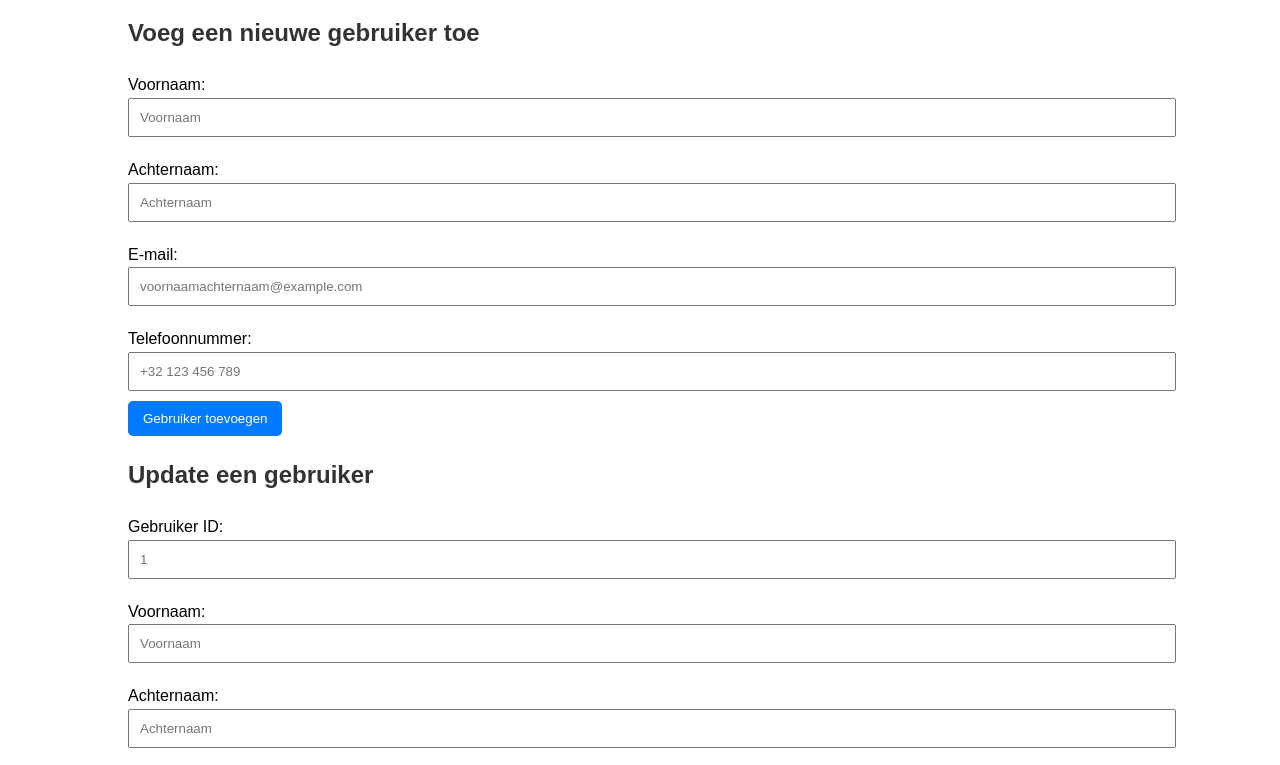
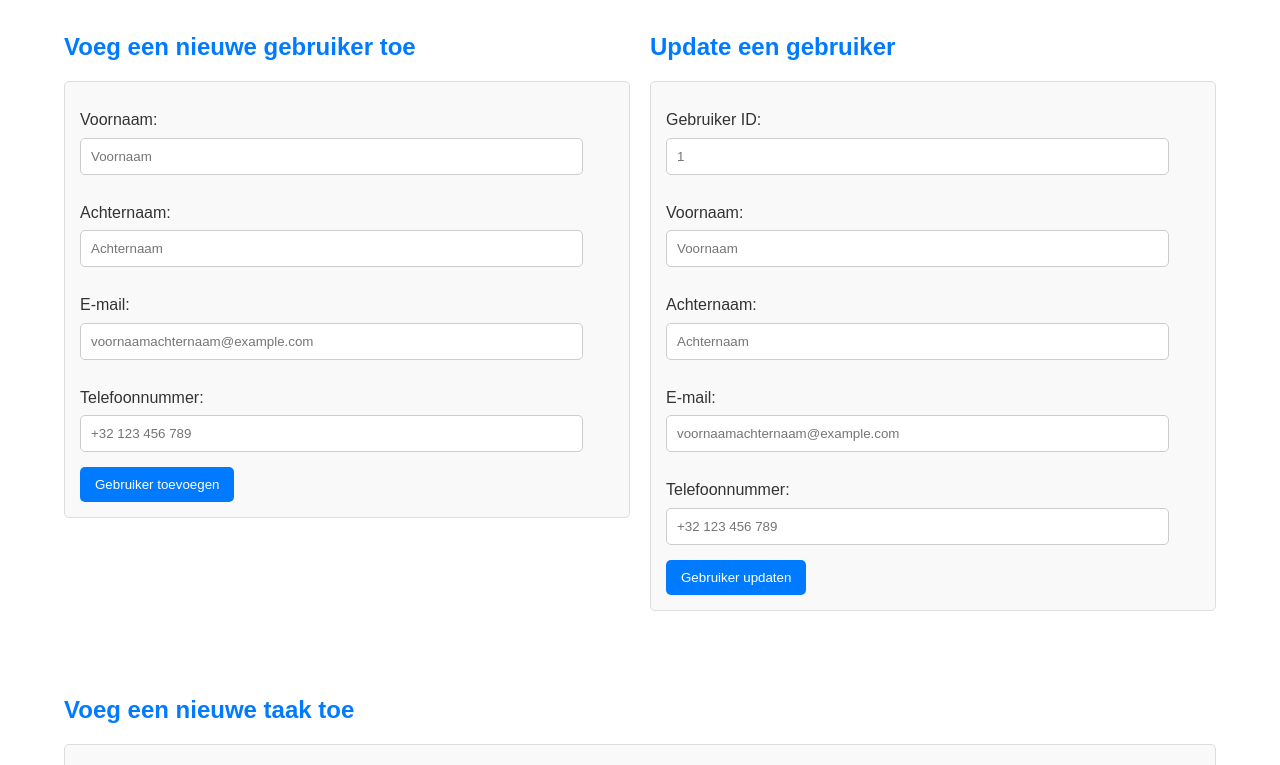
Before and after one commit to XanderWTRS/BackendWeb-Node.js, a website: page public/index.html in a window 1280 px wide. Shown: the part 80-845 px from the top of the page. Drawn offline with Linux system fonts and the light colour scheme; no server answers.

Commit message:
More styling

```diff
--- a/public/index.html
+++ b/public/index.html
@@ -9,20 +9,21 @@
 <body>
     <h1>Task Management CRUD</h1>
 
+    <div id="user-forms-container">
         <section id="create-user">
             <h2>Voeg een nieuwe gebruiker toe</h2>
             <form id="user-form">
                 <label for="first-name">Voornaam:</label>
-            <input type="text" id="first-name" placeholder="Voornaam" required><br>
+                <input type="text" id="first-name" placeholder="Voornaam" required>
 
                 <label for="last-name">Achternaam:</label>
-            <input type="text" id="last-name" placeholder="Achternaam" required><br>
+                <input type="text" id="last-name" placeholder="Achternaam" required>
 
                 <label for="email">E-mail:</label>
-            <input type="email" id="email" placeholder="voornaamachternaam@example.com" required><br>
+                <input type="email" id="email" placeholder="voornaamachternaam@example.com" required>
 
                 <label for="phone-number">Telefoonnummer:</label>
-            <input type="text" id="phone-number" placeholder="+32 123 456 789" required><br>
+                <input type="text" id="phone-number" placeholder="+32 123 456 789" required>
 
                 <button type="submit">Gebruiker toevoegen</button>
             </form>
@@ -33,42 +34,42 @@
             <h2>Update een gebruiker</h2>
             <form id="update-user-form">
                 <label for="update-user-id">Gebruiker ID:</label>
-            <input type="number" id="update-user-id" placeholder="1" required><br>
+                <input type="number" id="update-user-id" placeholder="1" required>
 
                 <label for="update-first-name">Voornaam:</label>
-            <input type="text" id="update-first-name" placeholder="Voornaam" required><br>
+                <input type="text" id="update-first-name" placeholder="Voornaam" required>
 
                 <label for="update-last-name">Achternaam:</label>
-            <input type="text" id="update-last-name" placeholder="Achternaam" required><br>
+                <input type="text" id="update-last-name" placeholder="Achternaam" required>
 
                 <label for="update-email">E-mail:</label>
-            <input type="email" id="update-email" placeholder="voornaamachternaam@example.com" required><br>
+                <input type="email" id="update-email" placeholder="voornaamachternaam@example.com" required>
 
                 <label for="update-phone-number">Telefoonnummer:</label>
-            <input type="text" id="update-phone-number" placeholder="+32 123 456 789" required><br>
+                <input type="text" id="update-phone-number" placeholder="+32 123 456 789" required>
 
                 <button type="submit">Gebruiker updaten</button>
             </form>
         </section>
-
+    </div>
 
     <section id="create-task">
         <h2>Voeg een nieuwe taak toe</h2>
         <form id="task-form">
             <label for="task-user-id">Gebruiker ID:</label>
-            <select id="task-user-id" required></select><br>
+            <select id="task-user-id" required></select>
 
             <label for="task-title">Titel:</label>
-            <input type="text" id="task-title" placeholder="Bijvoorbeeld: Maak rapport" required><br>
+            <input type="text" id="task-title" placeholder="Bijvoorbeeld: Maak rapport" required>
 
             <label for="task-description">Beschrijving:</label>
-            <textarea id="task-description" placeholder="Optionele beschrijving"></textarea><br>
+            <textarea id="task-description" placeholder="Optionele beschrijving"></textarea>
 
             <label for="task-status">Status:</label>
             <select id="task-status">
                 <option value="open">Open</option>
                 <option value="completed">Voltooid</option>
-            </select><br>
+            </select>
 
             <button type="submit">Taak toevoegen</button>
         </form>
--- a/public/style.css
+++ b/public/style.css
@@ -1,17 +1,25 @@
 body {
     font-family: Arial, sans-serif;
-    margin: 20px;
+    margin: 20px auto;
     line-height: 1.6;
-    width: 80vw;
-    margin: 0 auto;
+    width: 90vw;
+    max-width: 1200px;
+    color: #333;
 }
 
 h1, h2 {
-    color: #333;
+    color: #007bff;
+    margin-bottom: 15px;
 }
 
 form {
     margin-bottom: 20px;
+    padding: 15px;
+    border: 1px solid #ddd;
+    border-radius: 5px;
+    background-color: #f9f9f9;
+    width: 100%;
+    box-sizing: border-box;
 }
 
 form label {
@@ -20,9 +28,12 @@ form label {
 }
 
 form input, form textarea, form select {
-    width: 100%;
+    width: 90%;
     padding: 10px;
-    margin-bottom: 10px;
+    margin-top: 5px;
+    margin-bottom: 15px;
+    border: 1px solid #ccc;
+    border-radius: 5px;
 }
 
 button {
@@ -32,6 +43,7 @@ button {
     padding: 10px 15px;
     cursor: pointer;
     border-radius: 5px;
+    transition: background 0.3s;
 }
 
 button:hover {
@@ -41,6 +53,9 @@ button:hover {
 ul {
     list-style: none;
     padding: 0;
+    display: flex;
+    flex-wrap: wrap;
+    gap: 20px;
 }
 
 li {
@@ -48,6 +63,27 @@ li {
     padding: 10px;
     border: 1px solid #ddd;
     border-radius: 5px;
+    background-color: #f9f9f9;
+    width: calc(33.333% - 20px);
+    box-sizing: border-box;
+}
+
+li ul {
+    margin-top: 10px;
+    padding: 0;
+}
+
+li ul li {
+    background-color: #e9e9e9;
+    padding: 5px;
+    border-radius: 5px;
+    margin-bottom: 5px;
+}
+
+li strong {
+    display: block;
+    margin-bottom: 5px;
+    font-size: 1.1em;
 }
 
 button[disabled] {
@@ -55,3 +91,18 @@ button[disabled] {
     color: white;
     cursor: not-allowed;
 }
+
+section {
+    margin-bottom: 40px;
+}
+
+#user-forms-container {
+    display: flex;
+    gap: 20px;
+    justify-content: space-between;
+    flex-wrap: wrap;
+}
+
+#user-forms-container section {
+    flex: 1 1 calc(50% - 20px);
+}
```
Lines whose indentation alone changed are shown as unchanged.
